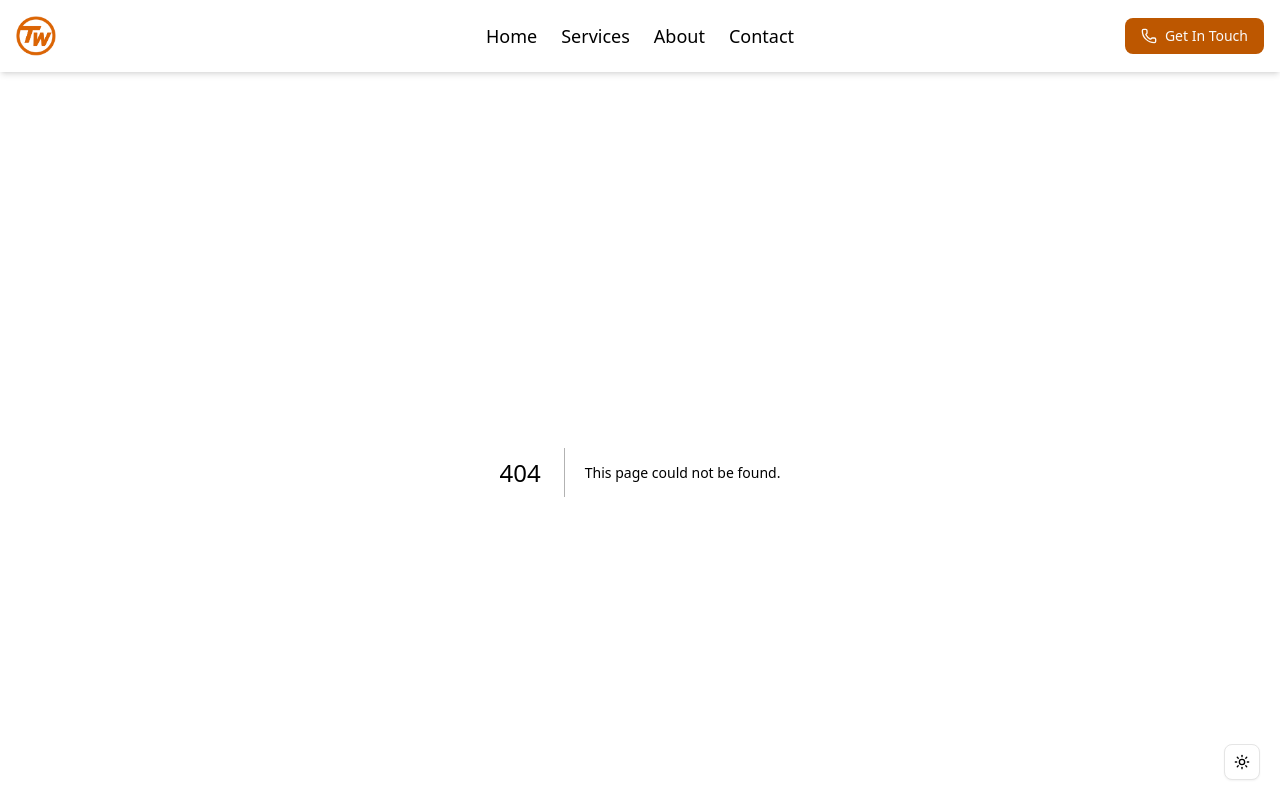
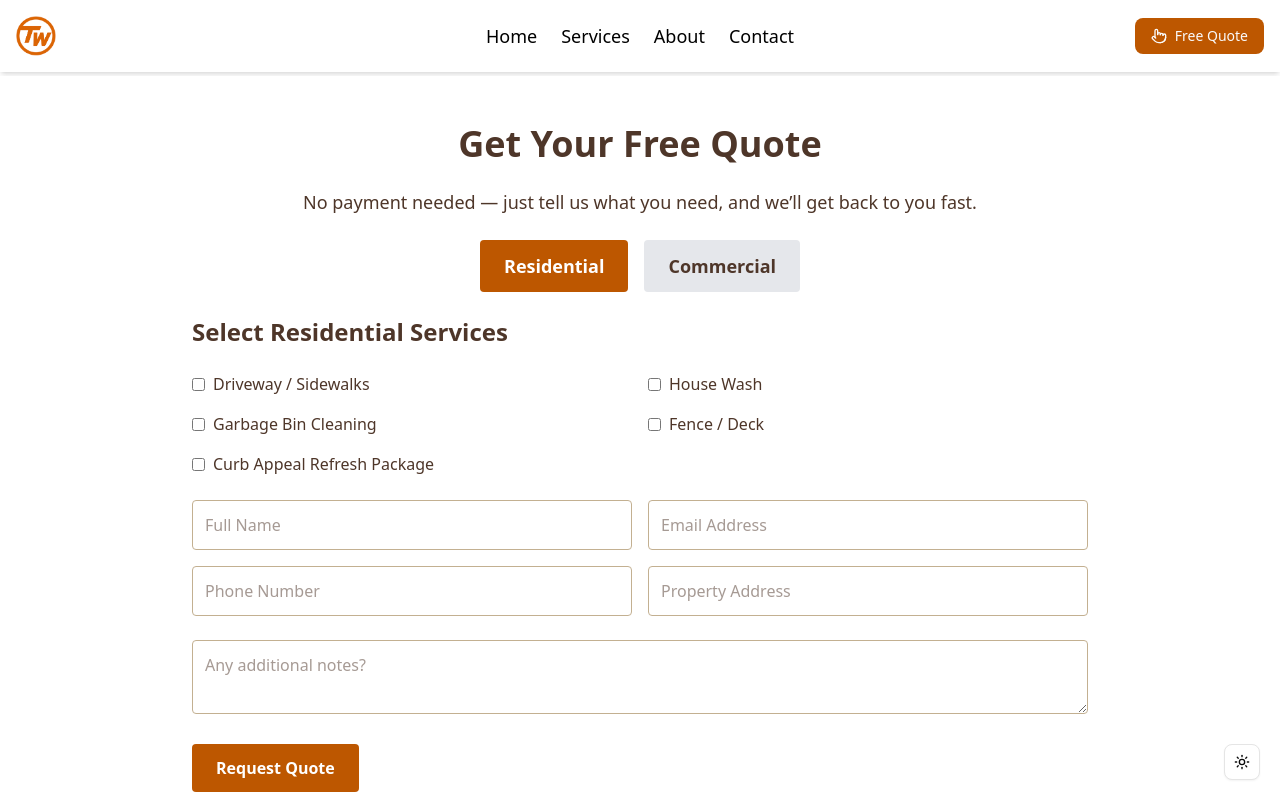
Before and after one commit to DavidAVargas/TexnWash, a Next.js app: page /quote in a window 1280 px wide. Before the commit this address had no page. Shown: the top 800 px of the page. Built offline with nearby package versions, Linux system fonts and the light colour scheme.

Commit message:
Update layout and header components; add quote page with form functionality

```diff
--- a/app/layout.tsx
+++ b/app/layout.tsx
@@ -39,7 +39,7 @@ export default function RootLayout({
           >
             <div className="grid h-[100dvh] grid-rows-[auto_1fr_auto]">
               <Header/>
-              <main>
+              <main className="pt-1">
               {children}
               </main>
               <Footer/>
--- /dev/null
+++ b/app/quote/page.tsx
@@ -0,0 +1,134 @@
+"use client";
+
+import { useState } from "react";
+
+export default function QuotePage() {
+  const [activeTab, setActiveTab] = useState("residential");
+
+  return (
+    <section className="bg-white text-[#4E3629] py-12 px-4">
+      <div className="max-w-4xl mx-auto space-y-6">
+        <h1 className="text-4xl font-bold text-center">Get Your Free Quote</h1>
+        <p className="text-center text-lg text-[#4E3629]">
+          No payment needed — just tell us what you need, and we’ll get back to you fast.
+        </p>
+
+        {/* Residential/Commercial toggle */}
+        <div className="flex justify-center gap-4 mt-4">
+          <button
+            onClick={() => setActiveTab("residential")}
+            className={`px-6 py-3 text-lg font-semibold rounded transition-colors duration-300 ${
+              activeTab === "residential"
+                ? "bg-[#BD5700] text-white"
+                : "bg-gray-200 text-[#4E3629] hover:bg-[#c3b091]"
+            }`}
+          >
+            Residential
+          </button>
+          <button
+            onClick={() => setActiveTab("commercial")}
+            className={`px-6 py-3 text-lg font-semibold rounded transition-colors duration-300 ${
+              activeTab === "commercial"
+                ? "bg-[#BD5700] text-white"
+                : "bg-gray-200 text-[#4E3629] hover:bg-[#c3b091]"
+            }`}
+          >
+            Commercial
+          </button>
+        </div>
+
+        {/* Quote form */}
+        <form className="space-y-6 mt-6">
+          {activeTab === "residential" && (
+            <>
+              <h2 className="text-2xl font-semibold">Select Residential Services</h2>
+              <div className="grid grid-cols-1 sm:grid-cols-2 gap-4">
+                <label className="flex items-center gap-2">
+                  <input type="checkbox" name="driveway" className="accent-[#BD5700]" /> Driveway / Sidewalks
+                </label>
+                <label className="flex items-center gap-2">
+                  <input type="checkbox" name="house" className="accent-[#BD5700]" /> House Wash
+                </label>
+                <label className="flex items-center gap-2">
+                  <input type="checkbox" name="bins" className="accent-[#BD5700]" /> Garbage Bin Cleaning
+                </label>
+                <label className="flex items-center gap-2">
+                  <input type="checkbox" name="fence" className="accent-[#BD5700]" /> Fence / Deck
+                </label>
+                <label className="flex items-center gap-2">
+                  <input type="checkbox" name="combo" className="accent-[#BD5700]" /> Curb Appeal Refresh Package
+                </label>
+              </div>
+            </>
+          )}
+          {activeTab === "commercial" && (
+            <>
+              <h2 className="text-2xl font-semibold">Select Commercial Services</h2>
+              <div className="grid grid-cols-1 sm:grid-cols-2 gap-4">
+                <label className="flex items-center gap-2">
+                  <input type="checkbox" name="storefront" className="accent-[#BD5700]" /> Storefront / Walkway
+                </label>
+                <label className="flex items-center gap-2">
+                  <input type="checkbox" name="parking" className="accent-[#BD5700]" /> Parking Lot
+                </label>
+                <label className="flex items-center gap-2">
+                  <input type="checkbox" name="storewalls" className="accent-[#BD5700]" /> Store Walls
+                </label>
+                <label className="flex items-center gap-2">
+                  <input type="checkbox" name="signage" className="accent-[#BD5700]" /> Signage Cleaning
+                </label>
+              </div>
+            </>
+          )}
+
+          {/* common fields */}
+          <div className="grid grid-cols-1 sm:grid-cols-2 gap-4">
+            <input
+              type="text"
+              placeholder="Full Name"
+              className="border border-[#C3B091] p-3 rounded focus:outline-none focus:ring-2 focus:ring-[#BD5700]"
+              required
+            />
+            <input
+              type="email"
+              placeholder="Email Address"
+              className="border border-[#C3B091] p-3 rounded focus:outline-none focus:ring-2 focus:ring-[#BD5700]"
+              required
+            />
+            <input
+              type="tel"
+              placeholder="Phone Number"
+              className="border border-[#C3B091] p-3 rounded focus:outline-none focus:ring-2 focus:ring-[#BD5700]"
+              required
+            />
+            <input
+              type="text"
+              placeholder="Property Address"
+              className="border border-[#C3B091] p-3 rounded focus:outline-none focus:ring-2 focus:ring-[#BD5700]"
+              required
+            />
+            {activeTab === "commercial" && (
+              <input
+                type="text"
+                placeholder="Business Name"
+                className="border border-[#C3B091] p-3 rounded focus:outline-none focus:ring-2 focus:ring-[#BD5700]"
+              />
+            )}
+          </div>
+
+          <textarea
+            placeholder="Any additional notes?"
+            className="border border-[#C3B091] p-3 rounded w-full focus:outline-none focus:ring-2 focus:ring-[#BD5700]"
+          />
+
+          <button
+            type="submit"
+            className="bg-[#BD5700] hover:bg-orange-700 text-white font-semibold px-6 py-3 rounded transition-colors"
+          >
+            Request Quote
+          </button>
+        </form>
+      </div>
+    </section>
+  );
+}
--- a/components/Header.tsx
+++ b/components/Header.tsx
@@ -3,7 +3,7 @@ import Image from "next/image";
 import Link from "next/link";
 import Container from "./Container";
 import { Button } from "./ui/button";
-import { Phone } from "lucide-react";
+import { Phone, PizzaIcon, PointerIcon, QuoteIcon } from "lucide-react";
 
 const menuItems = [
   { name: "Home", url: "/", newTab: false },
@@ -48,10 +48,10 @@ export default function Header() {
         {/* Buttons */}
         <div className="flex space-x-4">
           <Button asChild className="bg-brand">
-            <Link href={"/contact"}>
+            <Link href={"/quote"}>
             <span>
-            <Phone />
-            </span>Get In Touch
+            <PointerIcon />
+            </span>Free Quote
             </Link>
 
           </Button>
--- a/components/Hero.tsx
+++ b/components/Hero.tsx
@@ -23,7 +23,7 @@ export default function Hero() {
               </p>
               <div>
                 <Button className="bg-brand text-white mt-8">
-                  <a href="/contact">Free Quote</a>
+                  <a href="/quote">Free Quote</a>
                 </Button>
                 <p className="mt-2 text-lg">Get an estimate for any service you need hassle free.</p>
               </div>
```
